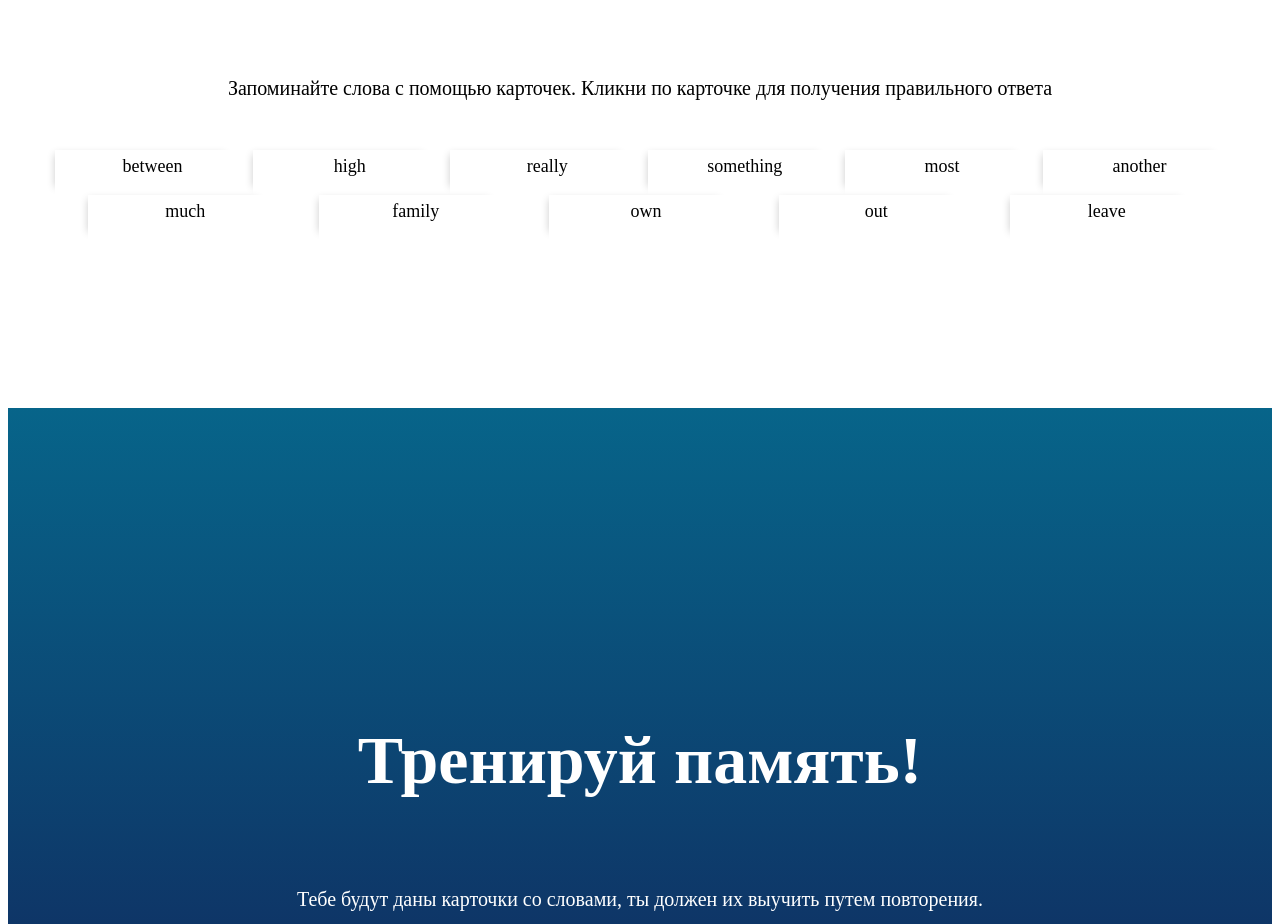
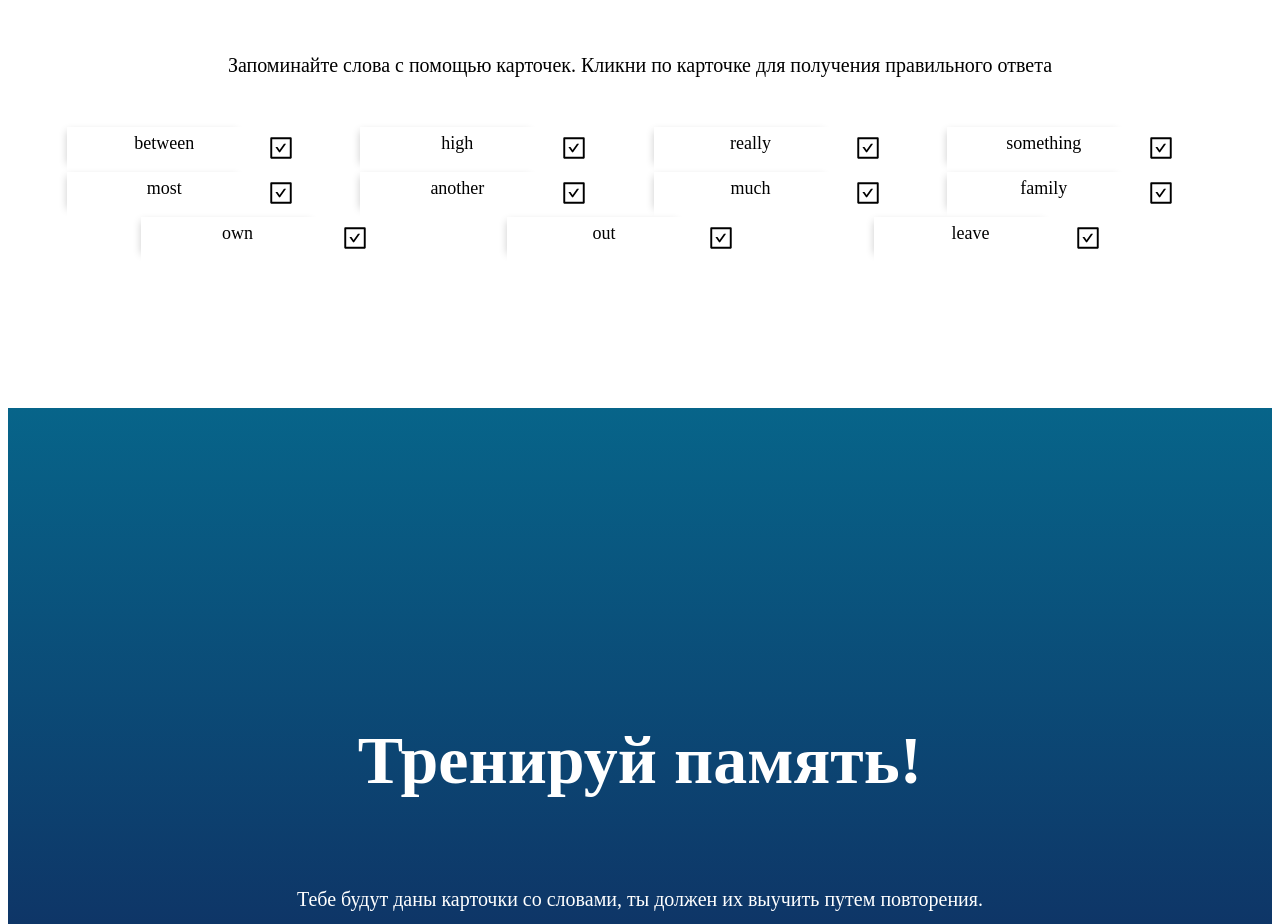
Before and after one commit to iRootPro/ZarM, a React (Create React App) app: page / in a window 1280 px wide. Shown: the part 900-1824 px from the top of the page. Built offline with nearby package versions, Linux system fonts and the light colour scheme.

Commit message:
checkbox remembered word

```diff
--- a/package.json
+++ b/package.json
@@ -3,14 +3,17 @@
   "version": "0.1.0",
   "private": true,
   "dependencies": {
+    "@ant-design/icons": "^4.3.0",
     "@testing-library/jest-dom": "^5.11.4",
     "@testing-library/react": "^11.1.0",
     "@testing-library/user-event": "^12.1.10",
+    "@types/antd": "^1.0.0",
     "@types/classnames": "^2.2.11",
     "@types/jest": "^26.0.15",
     "@types/node": "^12.0.0",
     "@types/react": "^16.9.53",
     "@types/react-dom": "^16.9.8",
+    "antd": "^4.9.4",
     "classnames": "^2.2.6",
     "node-sass": "4.14.1",
     "react": "^17.0.1",
--- a/src/components/Card/Card.module.scss
+++ b/src/components/Card/Card.module.scss
@@ -1,3 +1,21 @@
+.root {
+  display: flex;
+  flex-direction: row;
+  justify-content: center;
+  align-items: center;
+}
+
+.checkIcon {
+  margin-left: 20px;
+  margin-right: 40px;
+  font-size: 24px;
+
+  &:hover {
+    color: #1BB95E;
+    cursor: pointer;
+  }
+}
+
 .card {
   font-size: 18px;
   text-align: center;
@@ -47,3 +65,10 @@
   color: white;
   transform: rotateY(180deg);
 }
+
+.isRemembered {
+  .cardFront,
+  .cardBack {
+    text-decoration: line-through;
+  }
+}
--- a/src/components/Card/Card.tsx
+++ b/src/components/Card/Card.tsx
@@ -1,17 +1,20 @@
 import React from 'react';
 import s from './Card.module.scss';
 import cl from 'classnames'
+import {CheckSquareOutlined} from "@ant-design/icons";
 
 class Card extends React.Component<any, any> {
-    state = {
-        done: false
+    state: stateType = {
+        done: false,
+        isRemembered: false
     }
 
     render() {
         const {eng, rus} = this.props
-        const {done} = this.state
+        const {done, isRemembered} = this.state
         return (
-            <div onClick={this.handlerOnClick} className={cl(s.card, {[s.done]: done})}>
+            <div className={s.root}>
+                <div onClick={this.handlerOnClick} className={cl(s.card, {[s.done]: done, [s.isRemembered]: isRemembered})}>
                     <div className={s.cardInner}>
                         <div className={s.cardFront}>
                             {eng}
@@ -19,20 +22,32 @@ class Card extends React.Component<any, any> {
                         <div className={s.cardBack}>
                             {rus}
                         </div>
+
                     </div>
 
                 </div>
+                <div className={s.checkIcon}>
+                    <CheckSquareOutlined onClick={this.handleIsRememberedClick}/>
+                </div>
+            </div>
+
         );
     }
 
-    private handlerOnClick = () => {
-        if (this.state.done) {
-            this.setState({done: false})
-        } else {
-            this.setState({
-                done: true
+    handleIsRememberedClick = () => {
+       this.setState((state: stateType) => {
+           return {
+               isRemembered: !state.isRemembered
+           }
        })
     }
+
+    private handlerOnClick = () => {
+        this.setState(((state: stateType) => {
+            return {
+                done: !this.state.done
+            }
+        }))
 
     }
 }
@@ -46,3 +61,8 @@ type propsType = {
     eng: string
     rus: string
 }
+
+type stateType = {
+    done: boolean
+    isRemembered: boolean
+}
```
Also changed, not shown: 2 other files (tests, documents, lock files or other folders). Lines whose indentation alone changed are shown as unchanged.
